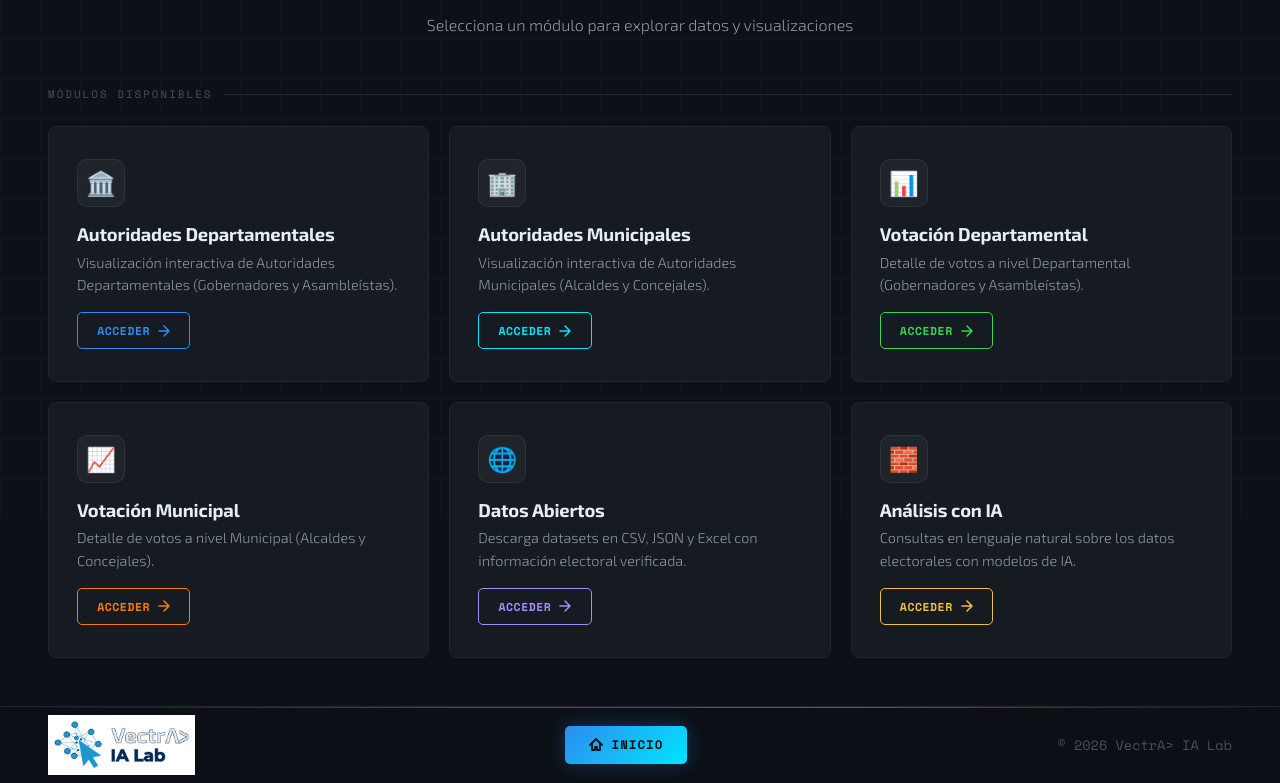
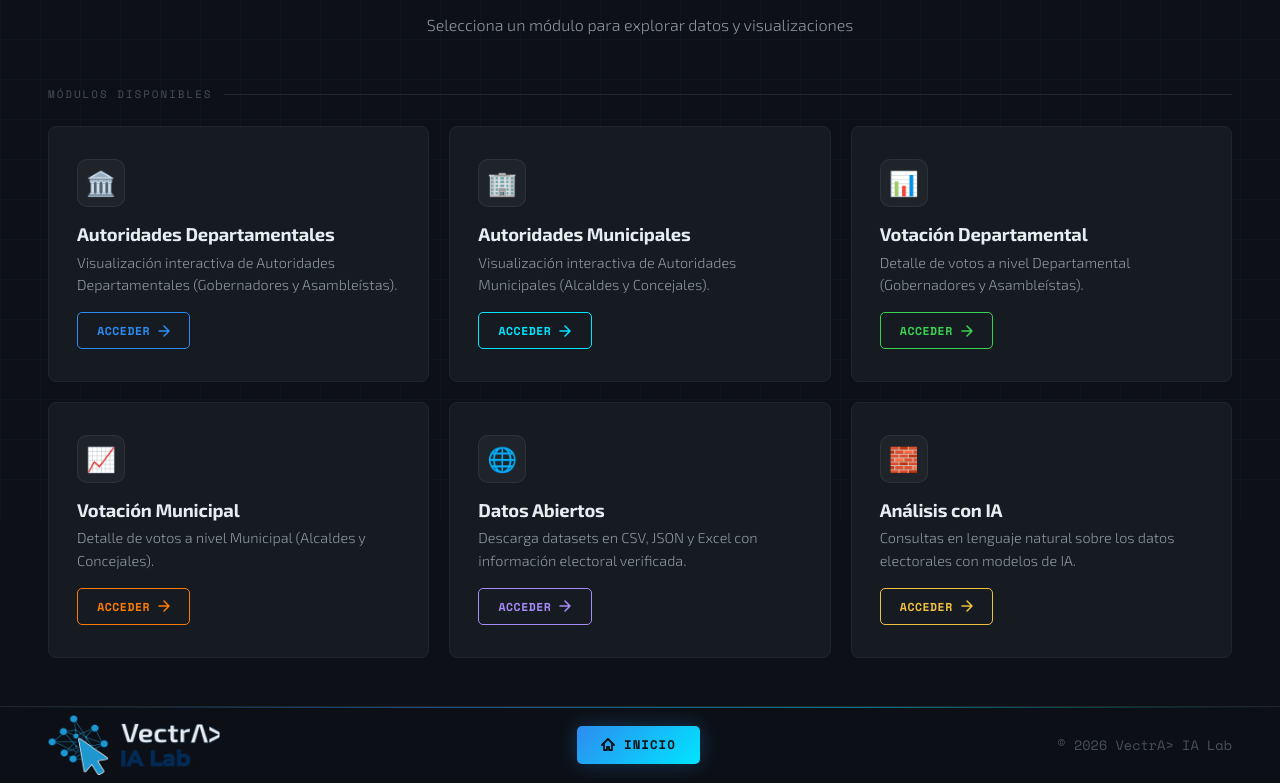
Before and after one commit to marcoantoniob-vectra/panel-eleccciones-subnacionales-bolivia, a plain HTML site: page index.html in a window 1280 px wide. Shown: the part 281-1064 px from the top of the page. Drawn offline with nearby package versions, Linux system fonts and the light colour scheme.

Commit message:
Ajustes index.html

```diff
--- a/index.html
+++ b/index.html
@@ -572,7 +572,7 @@
 <!-- ═══════════════════ PIE ═══════════════════ -->
 <footer>
   <a href="#" class="footer-logo">
-    <img src="image/vectra_ia_lab_horizontal.png" height="60">
+    <img src="image/vectra_ia_lab_transparente.png" height="60">
   </a>
 
   <nav class="footer-nav">
```
